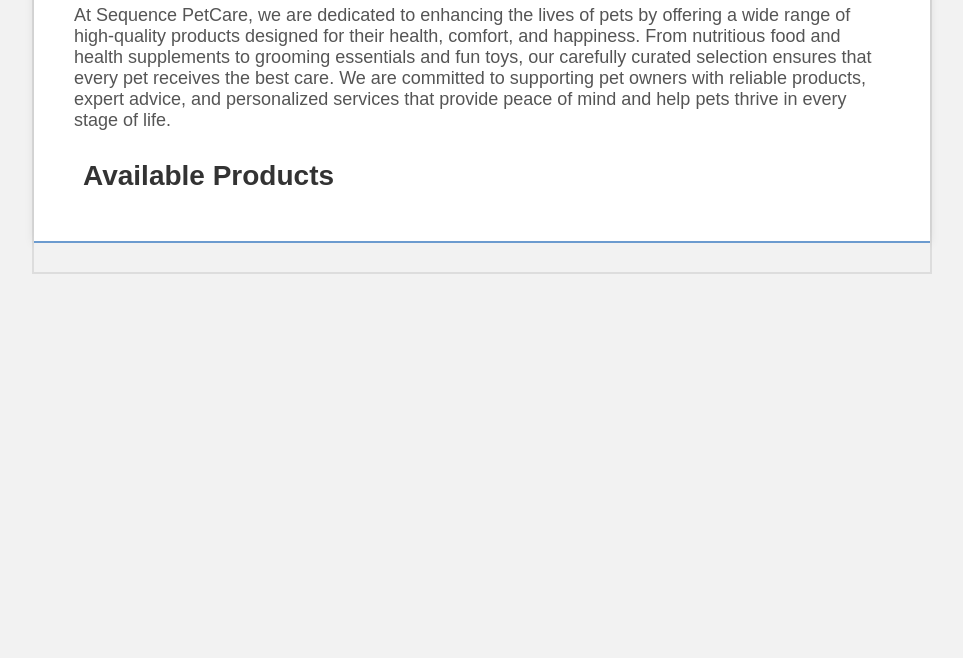
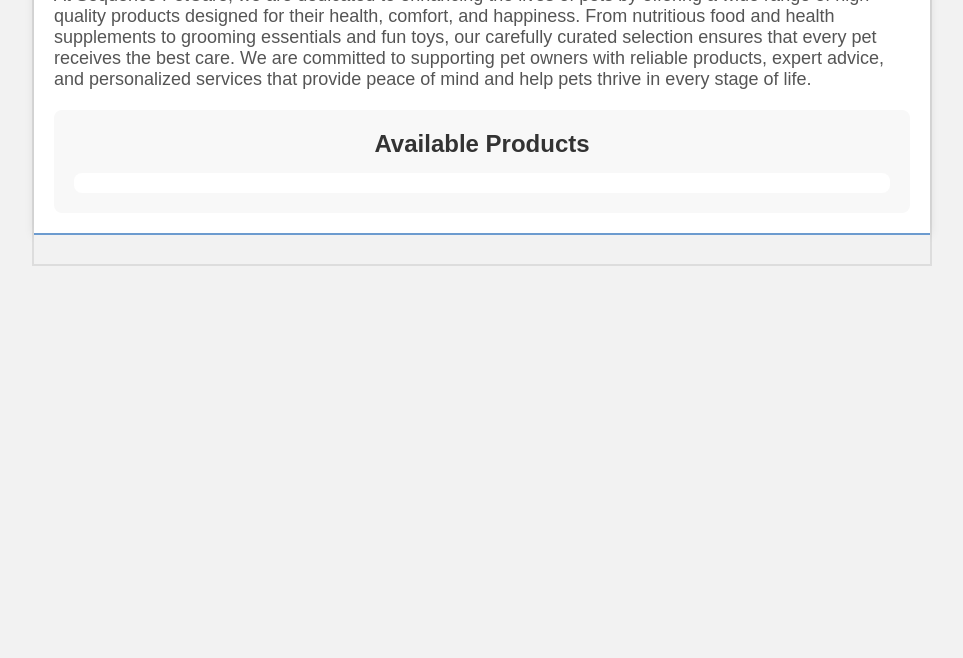
Before and after one commit to richardbsam/wdd330-project, a website: page src/pet-products/index.html in a window 1280 px wide. Shown: the part 142-800 px from the top of the page, without its empty margins (158-1121 px from the left). Drawn offline with Linux system fonts and the light colour scheme.

Commit message:
pet product

```diff
--- a/src/css/style.css
+++ b/src/css/style.css
@@ -178,18 +178,34 @@
 
 /* Mission section */
 .mission {
-  padding: 50px;
   color: var(--accent-color); /* Green mission text */
   background-color: var(--neutral-white); /* White background */
-  padding: 0 1.5em;
+  padding: 10px;
   line-height: 1.3;
   max-width: 900px;
   margin: auto;
 }
 
+/* Basic styling for the container to maintain fixed dimensions */
 .products {
-  padding: 0.5em;
+  width: 100%;               /* Full width of parent */
+  max-width: 1200px;         /* Limits maximum width */
+  margin: 0 auto;            /* Center the section */
+  padding: 20px;             /* Adds inner spacing */
+  box-sizing: border-box;    /* Ensures padding doesn't change element size */
+  background-color: #f8f8f8; /* Light background for contrast */
+  border-radius: 8px;        /* Smooth, rounded corners */
 }
+
+/* Styling for the heading */
+.products h2 {
+  font-size: 24px;
+  text-align: center;
+  margin-bottom: 15px;
+  color: #333;
+}
+
+
 h2 .title {
   color: #333;
 }
@@ -201,21 +217,15 @@
 }
 
 
+/* Styling for the product list area */
 .product-list {
-  display: flex;
-  flex-flow: row wrap;
-  justify-content: space-between;
-  list-style-type: none;
-  padding: 0;
+  display: grid;
+  grid-template-columns: repeat(auto-fit, minmax(200px, 1fr)); /* Responsive columns */
+  gap: 10px;
+  padding: 10px;
+  background-color: #ffffff;
+  border-radius: 8px;
 }
-/* Product list styles */
-.product-list a {
-  text-decoration: none;
-  color: var(--primary-color); /* Soft blue links */
-}
-
-
-
 
 /*fdljfj*/
 /* Product Card Styles */
@@ -255,36 +265,6 @@
 .add-to-cart:hover {
   background-color: #4cae4c;
 }
-
-
-
-
-
-
-
-
-
-
-
-
-
-
-
-
-
-
-
-
-
-
-
-
-
-
-
-
-
-
 
 /* Styles for product lists */
 .product-card {
@@ -410,6 +390,10 @@
 
   .category {
     margin-bottom: 5px; /* Space between categories on mobile */
+  }
+
+  .logo {
+    font-size: 25px;
   }
 }
 
@@ -632,7 +616,7 @@
 
 /* Main Content */
 main {
-  padding: 40px;
+  padding: 20px;
   background-color: white;
   max-width: 900px;
   margin: 0 auto;
@@ -649,6 +633,7 @@
   margin-bottom: 20px;
   font-size: 18px;
   color: #555;
+  padding: 0px;
 }
 
 
--- a/src/js/product-listing.js
+++ b/src/js/product-listing.js
@@ -52,12 +52,10 @@
   products.forEach(product => {
     const productCard = document.createElement('div');
     productCard.classList.add('product-card');
-
     productCard.innerHTML = `
       <img src="${product.image}" alt="${product.name}" class="product-image" />
       <h3>${product.name}</h3>
       <p>${product.description}</p>
-      <p class="product-price">${product.price}</p>
       <button class="view-details" data-link="${product.link}">View Products</button>
     `;
 
```
Also changed, not shown: src/public/json/products.json (+1 -7 lines).
